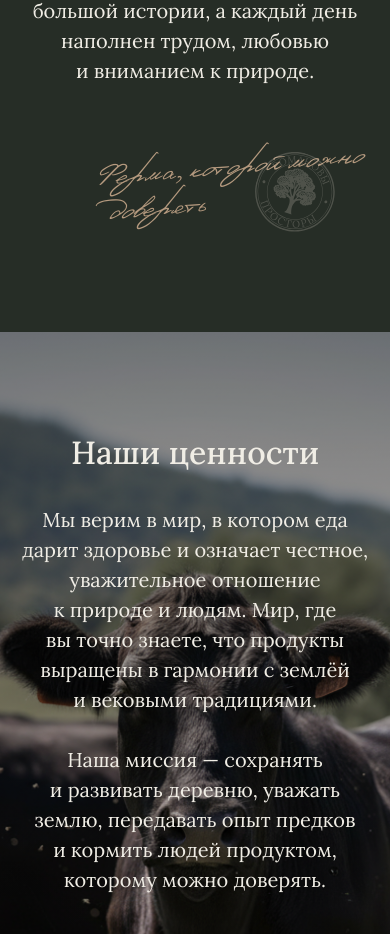
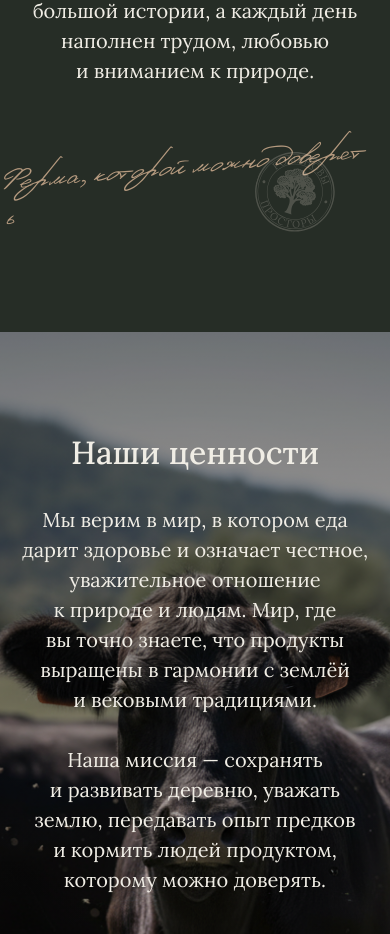
Before and after one commit to Highrates/Farm, a React (Vite) app: page / in a window 390 px wide. Shown: the part 2571-3505 px from the top of the page. Built offline with nearby package versions, Linux system fonts and the light colour scheme.

Commit message:
Adjust signature text margin on mobile

```diff
--- a/src/App.tsx
+++ b/src/App.tsx
@@ -965,7 +965,8 @@ function App() {
                   style={{
                   color: 'rgb(181, 154, 127)',
                   fontSize: isMobile ? '2rem' : '3vw',
-                  marginTop: '2rem'
+                  marginTop: '2rem',
+                  marginLeft: isMobile ? '-1rem' : '0'
                 }}
               >
                 {'Ферма, которой можно доверять'.split('').map((char, index) => (
```
